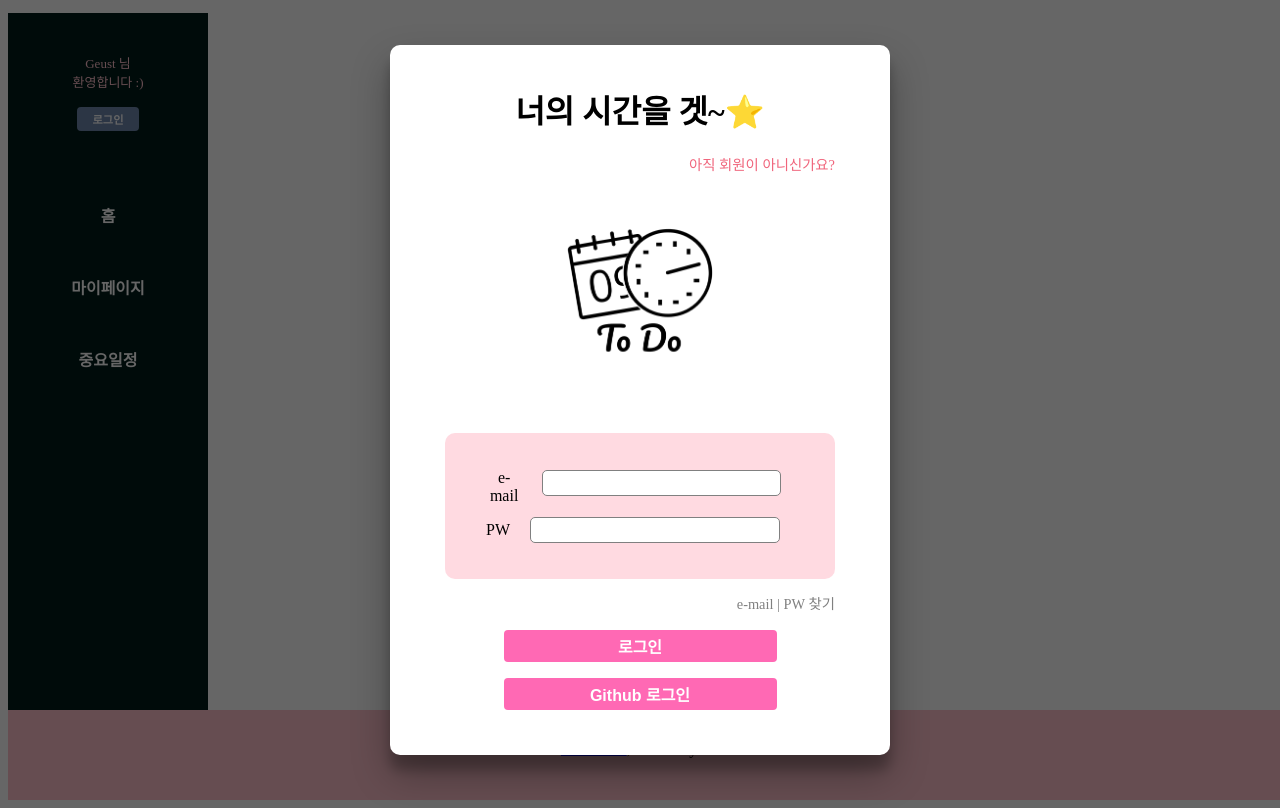
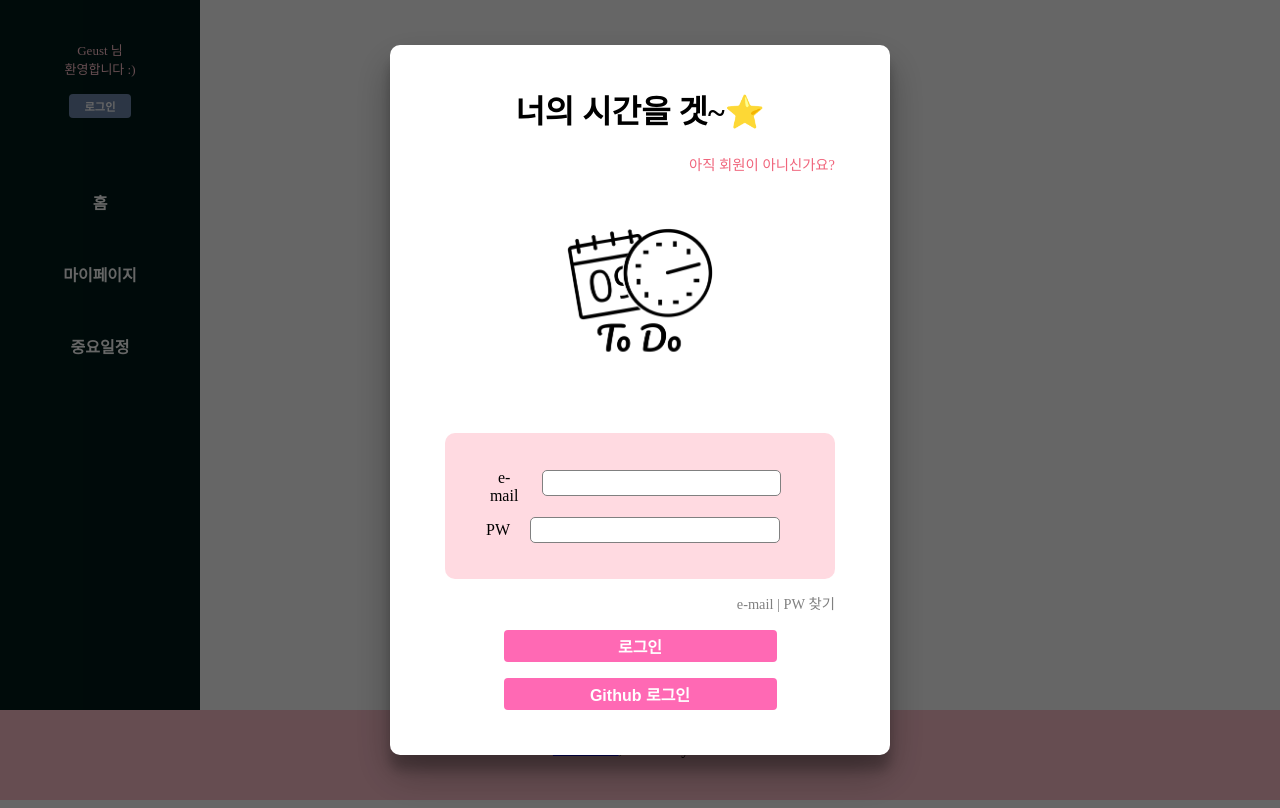
Before and after one commit to jami829/http_client_typeScript, a React (Create React App) app: page / in a window 1280 px wide. Built offline with nearby package versions, Linux system fonts and the light colour scheme.

Commit message:
:zap: 전체화면의 테두리 여백 제거

```diff
--- a/src/App.css
+++ b/src/App.css
@@ -1,3 +1,7 @@
+body {
+  margin: 0;
+}
+
 /* signOut */
 
 .logOut_logIn_btn {
@@ -48,7 +52,7 @@
   bottom: 0;
   width: 100%;
   height: 60px;
-  margin-left: 8px;
+  margin-left: 0;
   padding-top: 30px;
   background-color: pink;
 }
--- a/src/components/Nav.scss
+++ b/src/components/Nav.scss
@@ -1,9 +1,9 @@
 .nav {
   list-style-type: none;
   padding: 0;
-  margin-top: 5px;
+  margin: 0;
   width: 200px;
-  height: 90%;
+  height: 100%;
   background-color: #001b19;
   text-align: center;
   align-items: center;
```
